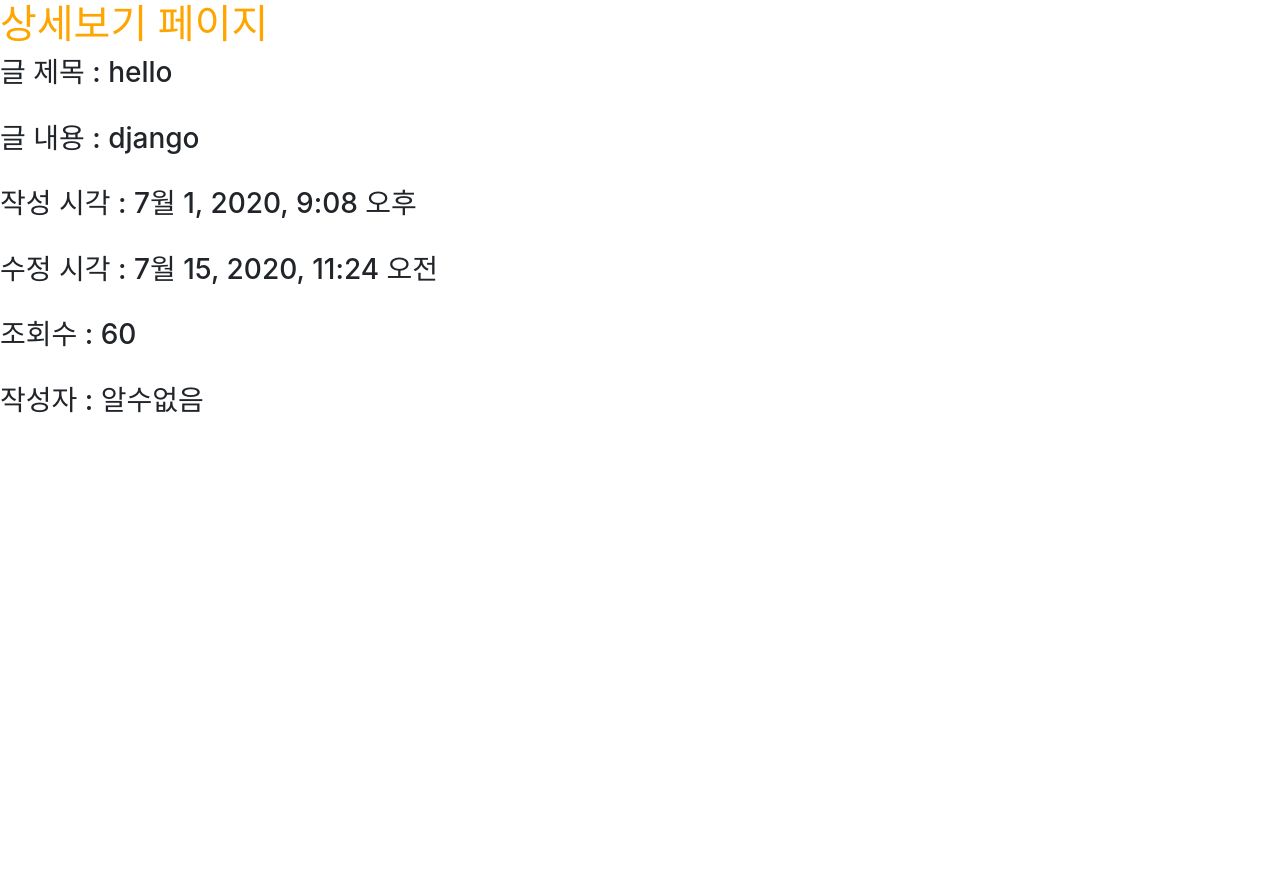
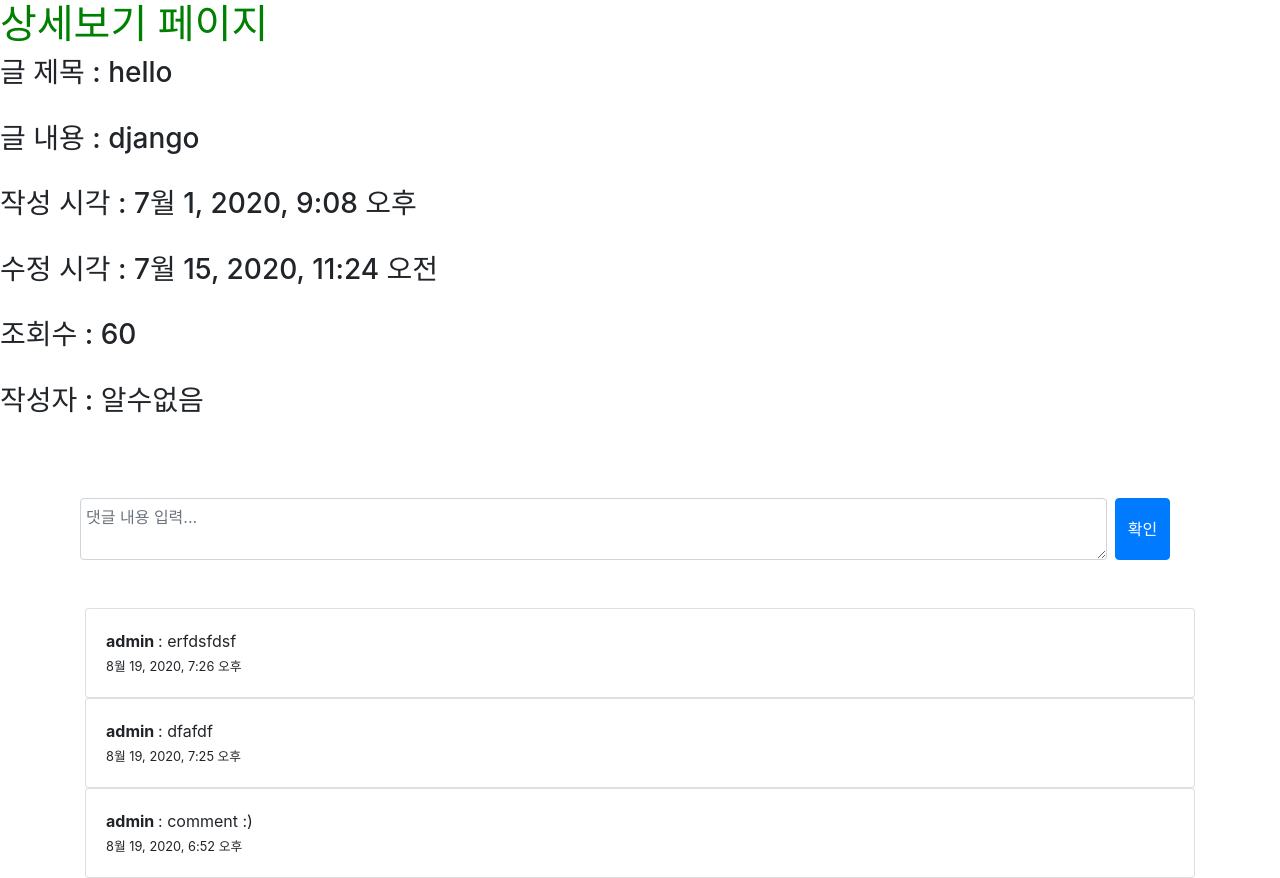
Before and after one commit to SJLEE316/dgu-myblogsession, a Django app: page /posts/show/2 in a window 1280 px wide. Before the commit the page ends 413 px from the top, so only its background shows below. Run offline with Django 3.2, Linux system fonts and the light colour scheme; data comes from the database, SQL or seed files in the repository; both versions use the stored data as it was after the commit; some libraries are stand-ins or nearby versions.

Commit message:
comments and google social login

```diff
--- a/myblog/settings.py
+++ b/myblog/settings.py
@@ -45,6 +45,8 @@
     'allauth',
     'allauth.account',
     'allauth.socialaccount',
+
+    'allauth.socialaccount.providers.google'
 ]
 
 MIDDLEWARE = [
--- a/myblog/static/css/project.css
+++ b/myblog/static/css/project.css
@@ -1,3 +1,3 @@
 h1 {
-    color : orange;
+    color :green;
 }
--- a/posts/models.py
+++ b/posts/models.py
@@ -15,4 +15,5 @@
     content = models.TextField()
     created_at = models.DateTimeField(auto_now_add=True)
     updated_at = models.DateTimeField(auto_now = True)
+    writer = models.ForeignKey(User, on_delete=models.CASCADE, null=True)
     post = models.ForeignKey(Post, on_delete = models.CASCADE, related_name='comments')
--- a/posts/templates/posts/show.html
+++ b/posts/templates/posts/show.html
@@ -8,7 +8,11 @@
     <h3>조회수 : {{ post.view_count }} </h3><br>
 
     {% if post.user %}
-        <h3> 작성자 : {{ post.user }}</h3><br>
+        {% if post.user.username == 'user' %}
+            <h3> 작성자 : {{ post.user.last_name}} {{ post.user.first_name}}</h3>
+        {% else %}
+            <h3> 작성자 : {{ post.user }} </h3>
+        {% endif %}
     {% else %}
         <h3> 작성자 : 알수없음 </h3><br>
     {% endif %}
@@ -24,4 +28,22 @@
 	    <img src ="{{ post.image.url }}">
     {%  endif %}
 
+    <div class="container mt-5">
+        <form class="form-row" action="{% url 'posts:create_comment' post.id %}" method="POST">
+            {% csrf_token %}
+            <textarea class="form-control col-11 mr-2" name="content" placeholder="댓글 내용 입력..."></textarea>
+            <input type="submit" class="btn btn-primary" value="확인">
+        </form>
+    </div>
+    <div class="container mt-5">
+        {% for comment in comments %}
+        <div class="card">
+            <div class="card-body">
+                <b> {{comment.writer}} </b> : {{comment.content}}<br>
+                <small>{{comment.created_at}}</small>
+            </div>
+        </div>
+        {% endfor %}
+    </div>
+
 {% endblock %}
--- a/posts/urls.py
+++ b/posts/urls.py
@@ -9,4 +9,5 @@
     path('show/<int:id>', show, name="show"),
     path('update/<int:id>', update, name="update"),
     path('delete/<int:id>', delete, name="delete"),
+    path('<int:post_id>/create_comment', create_comment, name="create_comment"),
 ]
--- a/posts/views.py
+++ b/posts/views.py
@@ -1,5 +1,5 @@
 from django.shortcuts import render, redirect, get_object_or_404
-from .models import Post
+from .models import Post, Comment
 
 def new(request):
     return render(request, 'posts/new.html')
@@ -21,7 +21,8 @@
     post = Post.objects.get(pk=id)
     post.view_count += 1
     post.save()
-    return render(request, 'posts/show.html', {'post': post})
+    all_comments = post.comments.all().order_by('-created_at')
+    return render(request, 'posts/show.html', {'post': post, 'comments':all_comments})
 
 def update(request, id):
     post=get_object_or_404(Post,pk=id)
@@ -38,4 +39,15 @@
     post.delete()
     return redirect('posts:main')
 
+def create_comment(request, post_id) : #어느 게시글?
+    if request.method == "POST":
+        post = get_object_or_404(Post, pk=post_id)
+        current_user = request.user
+        comment_content = request.POST.get('content') #textarea
+        Comment.objects.create(content=comment_content, writer=current_user, post=post) #모델=우리가 넣어줄 값
+    return redirect('posts:show', post.pk)    #POST가 아니어도 return가능
+
+
+
+
 # Create your views here.
```
Also changed, not shown: myblog/templates/account/login.html (added, +47 -0 lines), posts/admin.py (+8 -1 lines), db.sqlite3, posts/migrations/0004_comment_writer.py (added).
